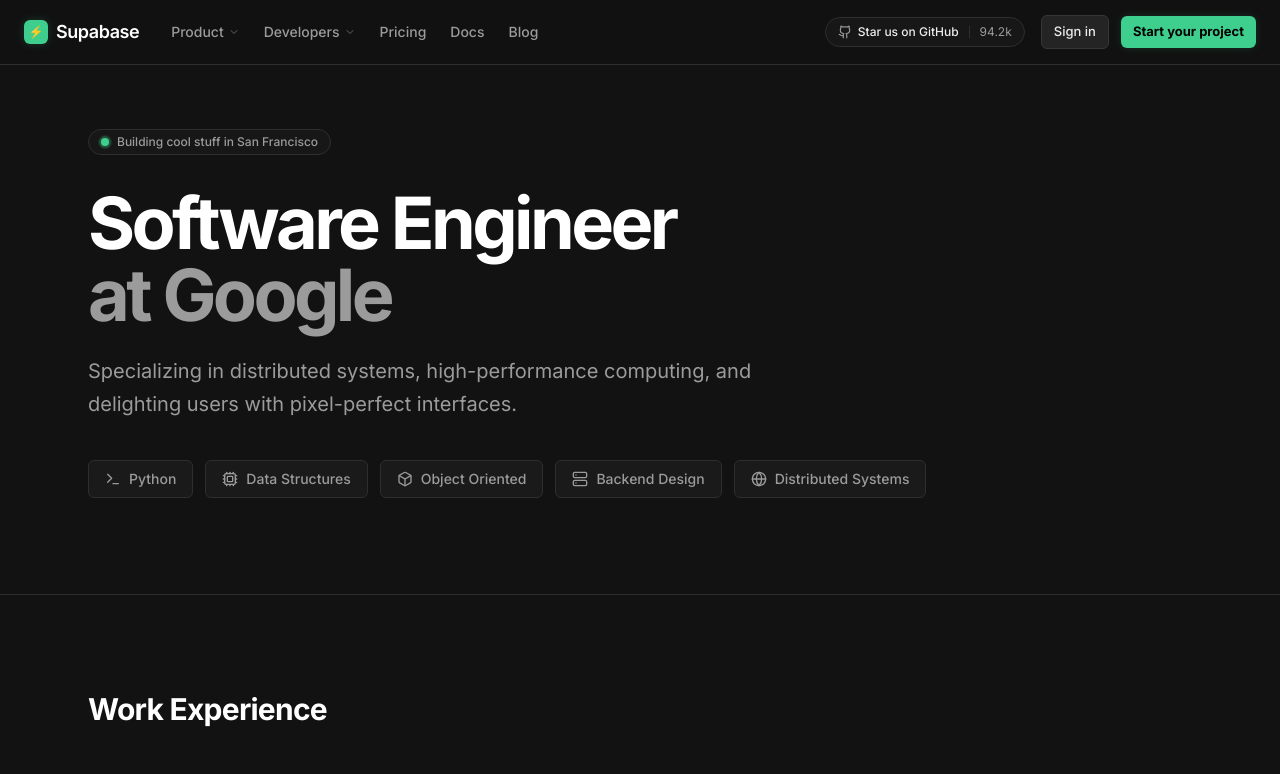
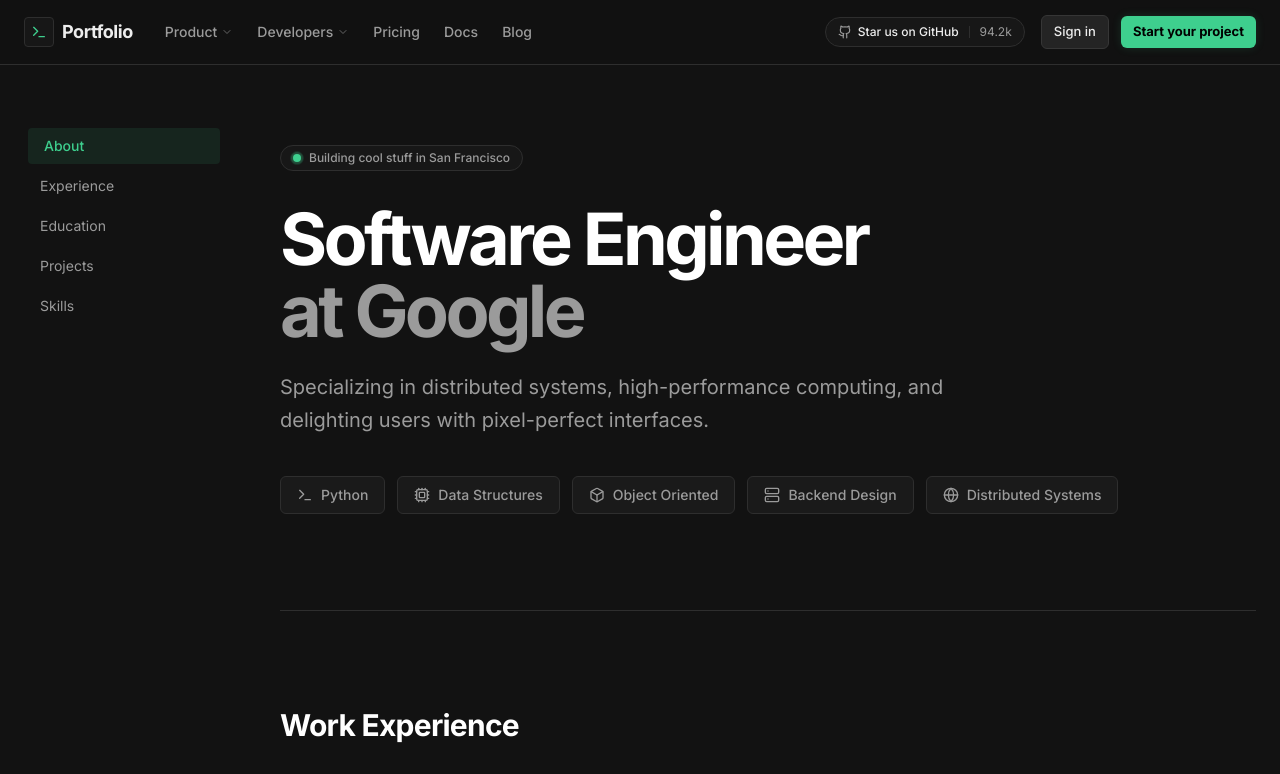
Before and after one commit to Chandrakanth10/portfolio, a React (Vite) app: page / in a window 1280 px wide. Shown: the top 774 px of the page. Built offline with nearby package versions, Linux system fonts and the light colour scheme.

Commit message:
Implement sticky left navigation sidebar with active scroll highlighting

```diff
--- a/src/App.jsx
+++ b/src/App.jsx
@@ -1,7 +1,36 @@
-import React, { useEffect } from 'react';
+import React, { useEffect, useState } from 'react';
 import { Mail, Github, Linkedin, ExternalLink, Code2, Server, Globe, ChevronRight, Star, ChevronDown, Terminal, Cpu, Box, Layout, GraduationCap } from 'lucide-react';
 
 const App = () => {
+  const [activeSection, setActiveSection] = useState('hero');
+
+  useEffect(() => {
+    document.documentElement.style.scrollBehavior = 'smooth';
+
+    const observer = new IntersectionObserver((entries) => {
+      entries.forEach(entry => {
+        if (entry.isIntersecting) {
+          setActiveSection(entry.target.id);
+        }
+      });
+    }, { threshold: 0.5 });
+
+    const sections = document.querySelectorAll('section[id]');
+    sections.forEach(section => observer.observe(section));
+
+    return () => {
+      document.documentElement.style.scrollBehavior = 'auto';
+      sections.forEach(section => observer.unobserve(section));
+    };
+  }, []);
+
+  const navLinks = [
+    { id: 'hero', label: 'About' },
+    { id: 'work', label: 'Experience' },
+    { id: 'education', label: 'Education' },
+    { id: 'projects', label: 'Projects' },
+    { id: 'skills', label: 'Skills' },
+  ];
 
   return (
     <div className="min-h-screen text-[var(--color-text-primary)] font-sans selection:bg-[var(--color-brand-green)] selection:text-black">
@@ -13,11 +42,11 @@
           {/* Left: Logo & Nav Links */}
           <div className="flex items-center gap-8">
             {/* Logo */}
-            <div className="flex items-center gap-2 cursor-pointer">
-              <div className="w-6 h-6 bg-[var(--color-brand-green)] rounded-md flex items-center justify-center shadow-[0_0_10px_rgba(62,207,142,0.2)]">
-                <span className="font-bold text-black text-xs">⚡</span>
+            <div className="flex items-center gap-2 cursor-pointer" onClick={() => window.scrollTo(0, 0)}>
+              <div className="p-1.5 rounded-[4px] bg-[var(--color-bg-surface)] border border-[var(--color-border-subtle)]">
+                <Terminal size={16} className="text-[var(--color-brand-green)]" />
               </div>
-              <span className="font-semibold tracking-tight text-white text-lg">Supabase</span>
+              <span className="font-bold text-lg tracking-tight">Portfolio</span>
             </div>
 
             {/* Links - Hidden on mobile */}
@@ -46,7 +75,7 @@
 
             {/* Auth Buttons */}
             <div className="flex items-center gap-3">
-              <a href="#" className="flex items-center justify-center text-[13px] font-medium text-[#ededed] px-3 py-1.5 rounded-[6px] bg-[#242424] border border-[#363636] hover:bg-[#2e2e2e] hover:border-[#3e3e3e] transition-all">
+              <a href="#" className="hidden sm:flex items-center justify-center text-[13px] font-medium text-[#ededed] px-3 py-1.5 rounded-[6px] bg-[#242424] border border-[#363636] hover:bg-[#2e2e2e] hover:border-[#3e3e3e] transition-all">
                 Sign in
               </a>
               <a href="#" className="flex items-center justify-center text-[13px] font-bold text-black px-3 py-1.5 rounded-[6px] bg-[var(--color-brand-green)] hover:bg-[var(--color-brand-green-hover)] transition-all shadow-[0_0_10px_rgba(62,207,142,0.15)] hover:shadow-[0_0_15px_rgba(62,207,142,0.3)]">
@@ -57,11 +86,32 @@
         </div>
       </nav>
 
+      <div className="max-w-7xl mx-auto px-6 pt-32 pb-12 md:flex md:gap-12 relative">
+
+        {/* Sticky Sidebar */}
+        <aside className="hidden md:block w-48 shrink-0 fixed top-32 h-[calc(100vh-8rem)]">
+          <div className="space-y-1">
+            {navLinks.map((link) => (
+              <a
+                key={link.id}
+                href={`#${link.id}`}
+                className={`block px-4 py-2 text-sm transition-all duration-200 rounded-[4px] ${activeSection === link.id
+                    ? 'text-[var(--color-brand-green)] bg-[var(--color-brand-green)]/10 font-medium translate-x-1'
+                    : 'text-[var(--color-text-secondary)] hover:text-white hover:bg-[var(--color-bg-surface)]'
+                  }`}
+              >
+                {link.label}
+              </a>
+            ))}
+          </div>
+        </aside>
+
         {/* Main Content */}
-      <main className="pt-32 pb-24">
+        <main className="flex-1 md:pl-64">
+          {/* Hero Section */}
+          <section id="hero" className="mb-24 pt-4">
+            <div className="mb-12">
 
-        {/* Hero Section */}
-        <section className="max-w-6xl mx-auto px-6 mb-24 text-left">
               <div className="inline-flex items-center gap-2 px-3 py-1 rounded-full border border-[var(--color-border-subtle)] bg-[var(--color-bg-surface)] text-xs font-medium text-[var(--color-text-secondary)] mb-8 hover:border-[var(--color-text-secondary)] transition-colors cursor-default">
                 <span className="relative flex h-2 w-2">
                   <span className="animate-ping absolute inline-flex h-full w-full rounded-full bg-[var(--color-brand-green)] opacity-75"></span>
@@ -93,12 +143,13 @@
                   </div>
                 ))}
               </div>
+            </div>
           </section>
 
           <div className="w-full h-px bg-[var(--color-border-subtle)] mb-24"></div>
 
           {/* Work History */}
-        <section id="work" className="max-w-6xl mx-auto px-6 mb-24">
+          <section id="work" className="mb-24 scroll-mt-24">
             <h2 className="text-3xl font-bold tracking-tight text-white mb-12">Work Experience</h2>
 
             <div className="relative border-l border-[var(--color-border-subtle)] ml-3 md:ml-6 space-y-12">
@@ -172,7 +223,7 @@
           <div className="w-full h-px bg-[var(--color-border-subtle)] mb-24"></div>
 
           {/* Education */}
-        <section id="education" className="max-w-6xl mx-auto px-6 mb-24">
+          <section id="education" className="mb-24 scroll-mt-24">
             <h2 className="text-3xl font-bold tracking-tight text-white mb-12">Education</h2>
 
             <div className="relative border-l border-[var(--color-border-subtle)] ml-3 md:ml-6 space-y-12">
@@ -213,7 +264,7 @@
           <div className="w-full h-px bg-[var(--color-border-subtle)] mb-24"></div>
 
           {/* Projects */}
-        <section id="projects" className="max-w-6xl mx-auto px-6 mb-24">
+          <section id="projects" className="mb-24 scroll-mt-24">
             <div className="flex justify-between items-end mb-12">
               <h2 className="text-3xl font-bold tracking-tight text-white">Selected Projects</h2>
               <a href="#" className="text-sm text-[var(--color-text-secondary)] hover:text-white flex items-center gap-1 transition-colors duration-200 group">
@@ -287,7 +338,7 @@
           <div className="w-full h-px bg-[var(--color-border-subtle)] mb-24"></div>
 
           {/* Skills */}
-        <section id="skills" className="max-w-6xl mx-auto px-6 mb-24">
+          <section id="skills" className="mb-24 scroll-mt-24">
             <div className="grid grid-cols-1 md:grid-cols-3 gap-6">
               {/* Languages */}
               <div className="p-6 border border-[var(--color-border-subtle)] rounded-[6px] bg-[var(--color-bg-surface)]/40 hover:bg-[var(--color-bg-surface)] transition-colors duration-300">
@@ -374,7 +425,7 @@
           <div className="w-full h-px bg-[var(--color-border-subtle)] mb-12"></div>
 
           {/* Footer */}
-        <footer className="max-w-6xl mx-auto px-6 flex flex-col md:flex-row justify-between items-center gap-6">
+          <footer className="flex flex-col md:flex-row justify-between items-center gap-6 pt-12 border-t border-[var(--color-border-subtle)] text-[var(--color-text-secondary)] text-sm">
             <div className="text-[var(--color-text-secondary)] text-sm">
               © {new Date().getFullYear()} Jane Doe. All rights reserved.
             </div>
@@ -393,6 +444,7 @@
 
         </main>
       </div>
+    </div>
   );
 };
 
```
Lines whose indentation alone changed are shown as unchanged.
